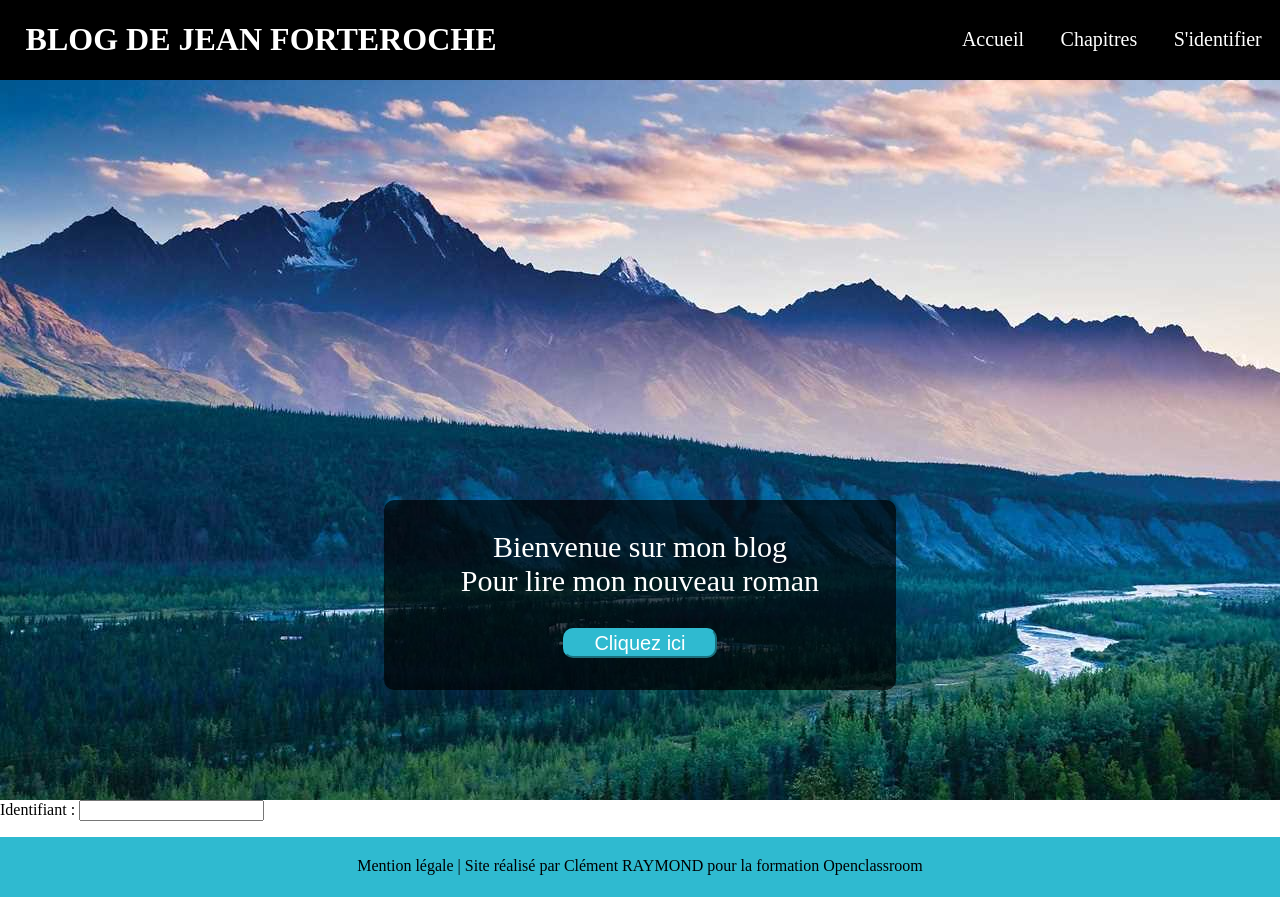
After one commit to clementrmd33/projet4, a PHP site: page /login.php in a window 1280 px wide. The commit adds this page. Run offline with PHP 8.4, Linux system fonts and the light colour scheme.

Commit message:
modification

```diff
--- a/index.php
+++ b/index.php
@@ -48,4 +48,5 @@
     </p>
 </section>
 <?php $content = ob_get_clean(); ?>
-<?php require('frontend/template.php'); ?>
+<?php require('template.php'); ?>
+?>
--- /dev/null
+++ b/login.php
@@ -0,0 +1,7 @@
+<?php ob_start(); ?>
+	<form method="post" action="#">
+		<label>Identifiant :</label>
+		<input type="text" name="identifiant" id="identifiant"></input>
+	</form>
+<?php $content = ob_get_clean();?>
+<?php require('template.php');?>
--- a/style.css
+++ b/style.css
@@ -81,6 +81,7 @@ table{
 	border: 1px solid black;
 	margin: auto;
 	width: 40%;
+	border-radius: 10px;
 }
 thead{
 	background-color: rgb(47, 186, 208);
--- /dev/null
+++ b/template.php
@@ -0,0 +1,34 @@
+<!DOCTYPE html>
+<html lang="fr">
+<head>
+    <title>Blog de Jean Forteroche</title>
+    <meta charset="UTF-8">
+    <meta http-equiv="X-UA-Compatible" content="IE=edge">
+    <meta name="viewport" content="width=device-width, initial-scale=1">
+    <link href="style.css" rel="stylesheet">
+</head>
+<body>
+  <div id="container">
+    <header>
+      <h1>BLOG DE JEAN FORTEROCHE</h1>
+      <nav>
+        <ul>
+          <li><a href="index.php">Accueil</a></li>
+          <li><a href="#">Chapitres</a></li>
+          <li><a href="login.php">S'identifier</a></li>
+        </ul>
+      </nav>
+    </header>
+    <div id="descriptif-container">
+      <p>Bienvenue sur mon blog</br>Pour lire mon nouveau roman</p>
+      <button>Cliquez ici</button>
+    </div>
+  </div>
+  <section>
+    <?= $content ?>
+  </section>
+  <footer>
+    <p>Mention légale | Site réalisé par Clément RAYMOND pour la formation Openclassroom</p>
+  </footer>
+</body>
+</html>
```
